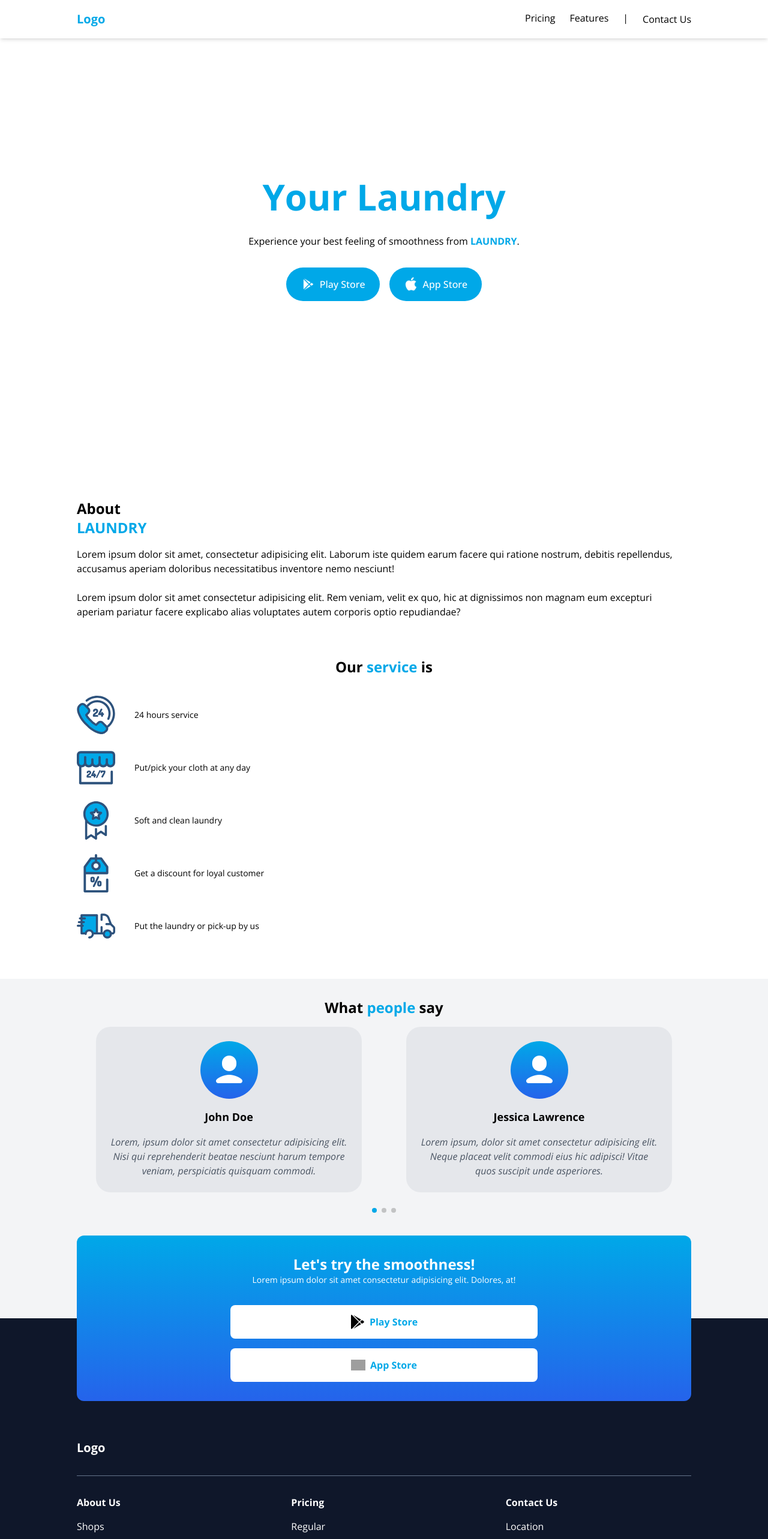
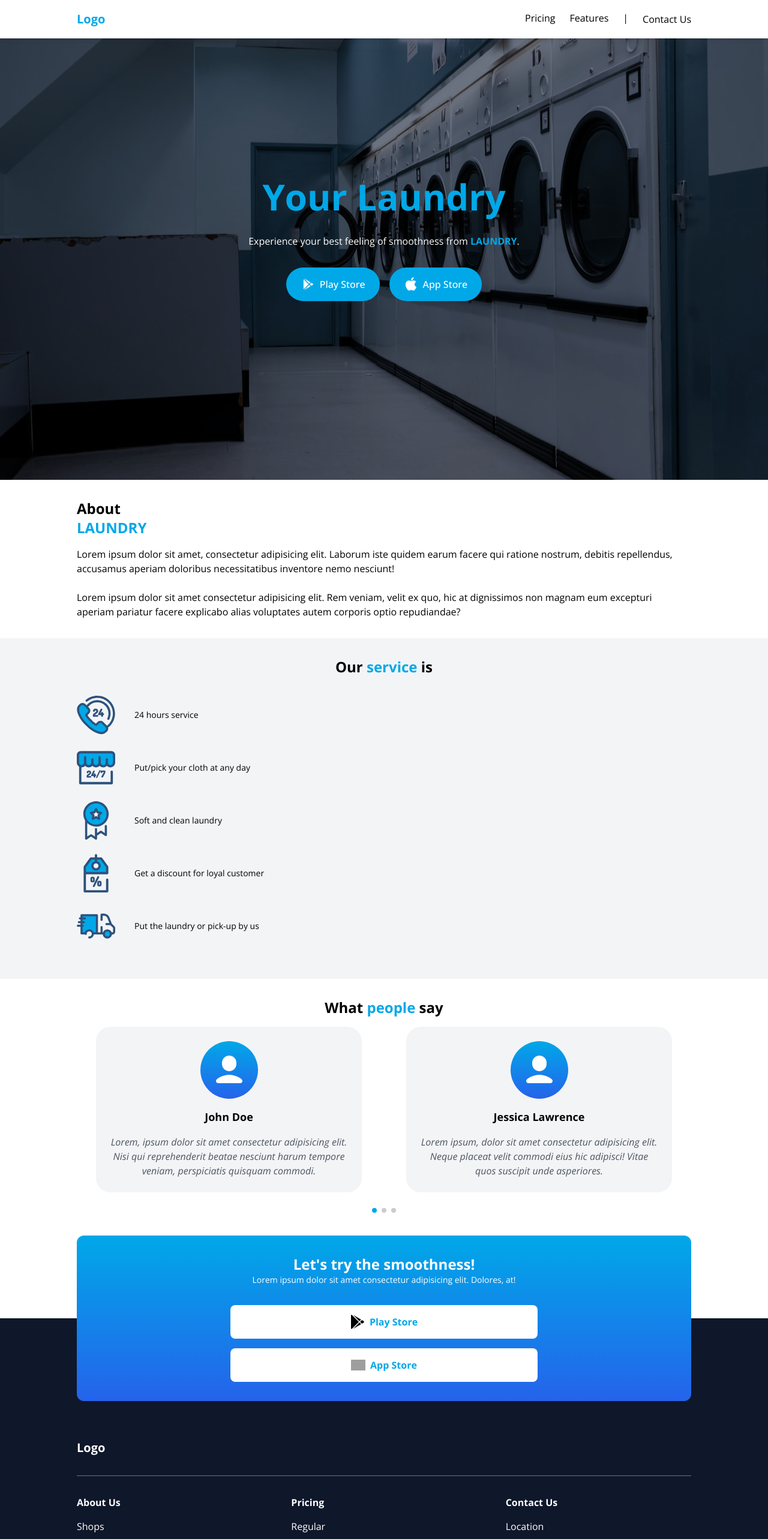
Before and after one commit to rijalislamir/portfolio-laundry, a Vue app: page / in a window 1280 px wide. Shown: the top 2566 px of the page at 60% size. Built offline with nearby package versions, Linux system fonts and the light colour scheme.

Commit message:
add background image on hero

```diff
--- a/src/components/FooterCopyright.vue
+++ b/src/components/FooterCopyright.vue
@@ -11,7 +11,7 @@ import linkedinIcon from "../assets/img/icons/linkedin-white.svg";
     class="bg-slate-900 flex flex-col gap-8 text-white items-center justify-center min-h-[400px]"
   >
     <div class="relative w-full">
-      <div class="bg-gray-100 absolute top-0 left-0 right-0 lg:h-1/2"></div>
+      <div class="bg-white absolute top-0 left-0 right-0 lg:h-1/2"></div>
 
       <div
         class="bg-gradient-to-b from-blue-main to-blue-600 relative w-full max-w-5xl mx-auto text-center lg:rounded-xl"
--- a/src/components/Hero.vue
+++ b/src/components/Hero.vue
@@ -1,10 +1,12 @@
 <template>
-  <section class="flex justify-center items-center h-screen">
+  <section
+    class="flex justify-center items-center h-screen bg-[url('/src/assets/img/laundry.jpg')] bg-gray-500 bg-blend-multiply bg-center"
+  >
     <div class="flex flex-col justify-center items-center">
       <h1 class="text-6xl text-blue-main font-bold text-center px-6">
         Your Laundry
       </h1>
-      <p class="my-8 text-center px-6">
+      <p class="my-8 text-center text-white px-6">
         Experience your best feeling of smoothness from
         <span class="font-bold text-blue-main">LAUNDRY</span>.
       </p>
--- a/src/components/Service.vue
+++ b/src/components/Service.vue
@@ -1,6 +1,6 @@
 <template>
   <!-- Service -->
-  <section class="p-8">
+  <section class="bg-gray-100 p-8">
     <div class="max-w-5xl mx-auto">
       <h1 class="text-2xl text-center font-bold mb-8">
         Our <span class="text-blue-main">service</span> is
--- a/src/components/Testimony.vue
+++ b/src/components/Testimony.vue
@@ -1,5 +1,5 @@
 <template>
-  <section class="bg-gray-100 py-8">
+  <section class="py-8">
     <h1 class="text-center text-2xl font-bold px-6">
       What <span class="text-blue-main">people</span> say
     </h1>
@@ -13,7 +13,7 @@
       >
         <SwiperSlide v-for="person in data" class="flex justify-center">
           <div
-            class="text-center p-6 mx-8 my-4 max-w-[463px] bg-gray-200 rounded-3xl h-full"
+            class="text-center p-6 mx-8 my-4 max-w-[463px] bg-gray-100 rounded-3xl h-full"
           >
             <div
               class="bg-gradient-to-b from-blue-main to-blue-600 w-24 h-24 rounded-full m-auto flex items-center justify-center"
```
